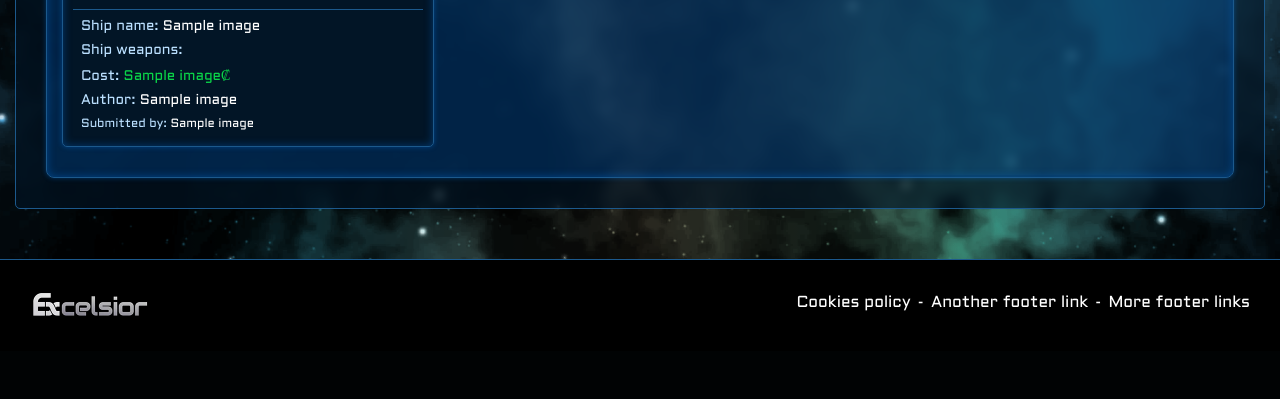
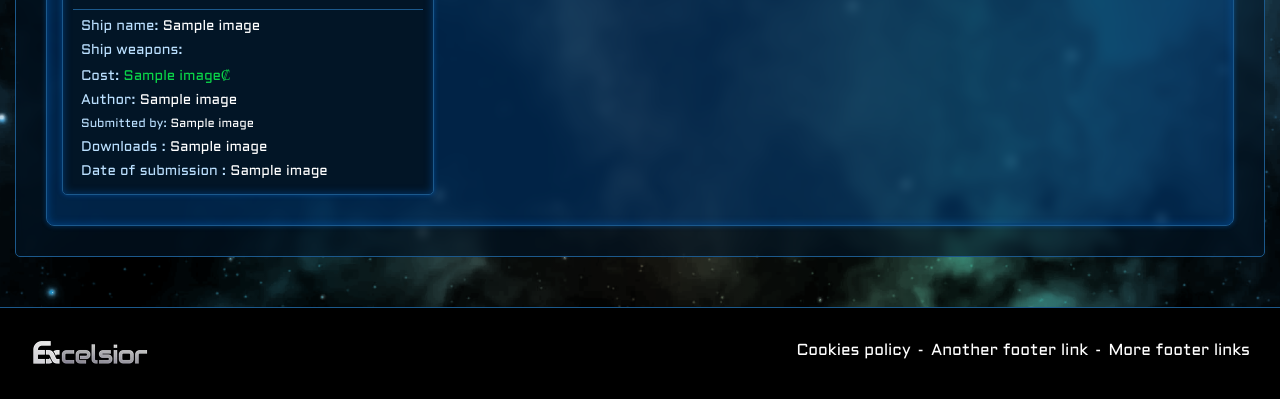
Before and after one commit to franklin050187/cosmo, a FastAPI app: page / in a window 1280 px wide. Shown: the part 890-1289 px from the top of the page. Before the commit the page ends 1206 px from the top, so only its background shows below. Run offline with FastAPI, Linux system fonts and the light colour scheme; a database or web service that is not in the repository returns one stand-in record (values such as "Sample title"); some libraries are stand-ins or nearby versions.

Commit message:
add timestamp + dl + fix edit

```diff
--- a/server.py
+++ b/server.py
@@ -19,7 +19,7 @@ from dotenv import load_dotenv
 import psycopg2
 import uvicorn
 import re
-from fastapi import FastAPI, Request, File, UploadFile, Depends
+from fastapi import FastAPI, Request, File, UploadFile, Depends, Query, Response
 from fastapi.responses import FileResponse, HTMLResponse, RedirectResponse
 from fastapi.templating import Jinja2Templates
 from fastapi.staticfiles import StaticFiles
@@ -28,11 +28,12 @@ from starlette.requests import Request
 from starlette_discord.client import DiscordOAuthClient
 from png_upload import upload_image_to_imgbb
 from tagextractor import PNGTagExtractor
-from db import upload_image, get_image_data, get_image_url
+from db import upload_image, get_image_data, get_image_url, update_downloads
 from fastapi.middleware.gzip import GZipMiddleware
 from pricegen import calculate_price
 from urllib.parse import urlencode
 from collections import OrderedDict
+import requests
 
 load_dotenv()
 
@@ -173,10 +174,11 @@ async def edit_image(id: int, request: Request):
             image_data[i] = 0
 
     # Update the image data in the database
-    columns = ['name', 'data', 'submitted_by', 'description', 'ship_name', 'author', 'price'] + boolean_columns
+    columns = ['name', 'data', 'submitted_by', 'description', 'ship_name', 'author', 'price'] + boolean_columns + ['downloads'] + ['date']
+
     values = [image_data[1]] + [image_data[2]] + [image_data[3]] + image_data[4:8] + image_data[8:]
     query = f"UPDATE images SET {', '.join([f'{column}=%s' for column in columns])} WHERE id=%s"
-    #print(query)
+    print(query)
     cursor.execute(query, tuple(values + [id]))
 
     # Commit and close the connection
@@ -264,6 +266,39 @@ async def upload(request: Request, file: UploadFile = File(...)):
     request.session["upload_data"] = data
     # Redirect to the index page
     return templates.TemplateResponse("upload.html", {"request": request, "data": data, "tags": tags})
+
+@app.get("/download/{image_id}")
+async def download_ship(image_id: str):
+    # Call the update_downloads function with the ship_id
+
+
+    # Logic to retrieve the file path and filename based on the image_id
+    conn = connect_to_server()
+    cursor = conn.cursor()
+    cursor.execute("SELECT data, name FROM images WHERE id = %s", (image_id,))
+    result = cursor.fetchone()  # Retrieve the first row of the query result
+    # print(result)
+    if result:
+        image_url, filename = result
+        cursor.close()
+        conn.close()
+        update_downloads(image_id)
+
+        # Fetch the image content from the URL
+        response = requests.get(image_url)
+        if response.status_code == 200:
+            # Set the appropriate content type based on the response headers
+            content_type = response.headers.get("content-type", "application/octet-stream")
+
+            # Return the image content as bytes
+            return Response(content=response.content, media_type=content_type, headers={"Content-Disposition": f"attachment; filename={filename}"})
+        else:
+            return "Failed to fetch the image from the URL"
+    else:
+        # Handle the case when the image_id is not found
+        cursor.close()
+        conn.close()
+        return "Image not found"
 
 @app.get("/")
 async def index(request: Request):
--- a/static/js/search.js
+++ b/static/js/search.js
@@ -1,17 +1,19 @@
-function downloadShip(imageUrl, imageName) {
-  var link = document.createElement('a');
-  link.href = imageUrl;
-  link.download = imageName; // Set the desired file name for download
+function downloadShip(imageUrl) {
+  var xhr = new XMLHttpRequest();
+  xhr.open("GET", "/download/" + imageUrl, true);
+  xhr.responseType = "blob"; // Set the response type to 'blob' to handle binary data
+  xhr.onreadystatechange = function () {
+    if (xhr.readyState === 4 && xhr.status === 200) {
+      // Create a temporary link element to download the file
+      var link = document.createElement("a");
+      link.href = window.URL.createObjectURL(xhr.response);
+      link.download = xhr.getResponseHeader("Content-Disposition").split("filename=")[1];
+      link.click();
+    }
+  };
+  xhr.send();
+}
 
-  document.body.appendChild(link);
-
-  link.click();
-
-  // Set the download attribute to an empty string to force download
-  link.download = '';
-
-  document.body.removeChild(link);
-}
 
 const tagList = ['cannon', 'deck_cannon', 'emp_missiles', 'flak_battery', 'he_missiles', 'large_cannon', 'mines', 'nukes', 'railgun', 'ammo_factory', 'emp_factory', 'he_factory', 'mine_factory', 'nuke_factory', 'disruptors', 'heavy_laser', 'ion_beam', 'ion_prism', 'laser', 'mining_laser', 'point_defense', 'boost_thruster', 'airlock', 'campaign_factories', 'explosive_charges', 'fire_extinguisher', 'no_fire_extinguishers', 'large_reactor', 'large_shield', 'medium_reactor', 'sensor', 'small_hyperdrive', 'small_reactor', 'small_shield', 'tractor_beams', 'hyperdrive_relay', 'bidirectional_thrust', 'mono_thrust', 'multi_thrust', 'omni_thrust', 'armor_defenses', 'mixed_defenses', 'shield_defenses', 'corvette', 'diagonal', 'flanker', 'mixed_weapons', 'painted', 'unpainted', 'splitter', 'utility_weapons', 'transformer']; // Predefined list of tags
 const infoIcon = document.querySelector('.info-icon');
--- a/templates/index.html
+++ b/templates/index.html
@@ -69,10 +69,12 @@
                                 <span class="data credits"><span>Cost:</span> {{ image[7] }}₡</span>
                                 <span class="data"><span>Author:</span> {{ image[6] }}</span>
                                 <span class="data" style="font-size: 12px;"><span>Submitted by:</span> {{ image[3] }}</span>
+                                <span class="data" ><span>Downloads :</span> {{ image[62] }}</span>
+                                <span class="data" ><span>Date of submission :</span> {{ image[63] }}</span>
                             </div>
                             <div class="actions-container">
                                 <a class="blue-btn" title="See the ship page" href="/ship/{{ image[0] }}"></a>
-                                <button type="button" class="blue-btn download-btn" title="Download this ship" onclick="downloadShip('{{ image[2] }}', '{{ image[1] }}')"></button>
+                                <button type="button" class="blue-btn download-btn" title="Download this ship" onclick="downloadShip('{{ image[0] }}')"></button>
                             </div>
                         </li>
                         {% endfor %}
```
Also changed, not shown: db.py (+10 -0 lines).
